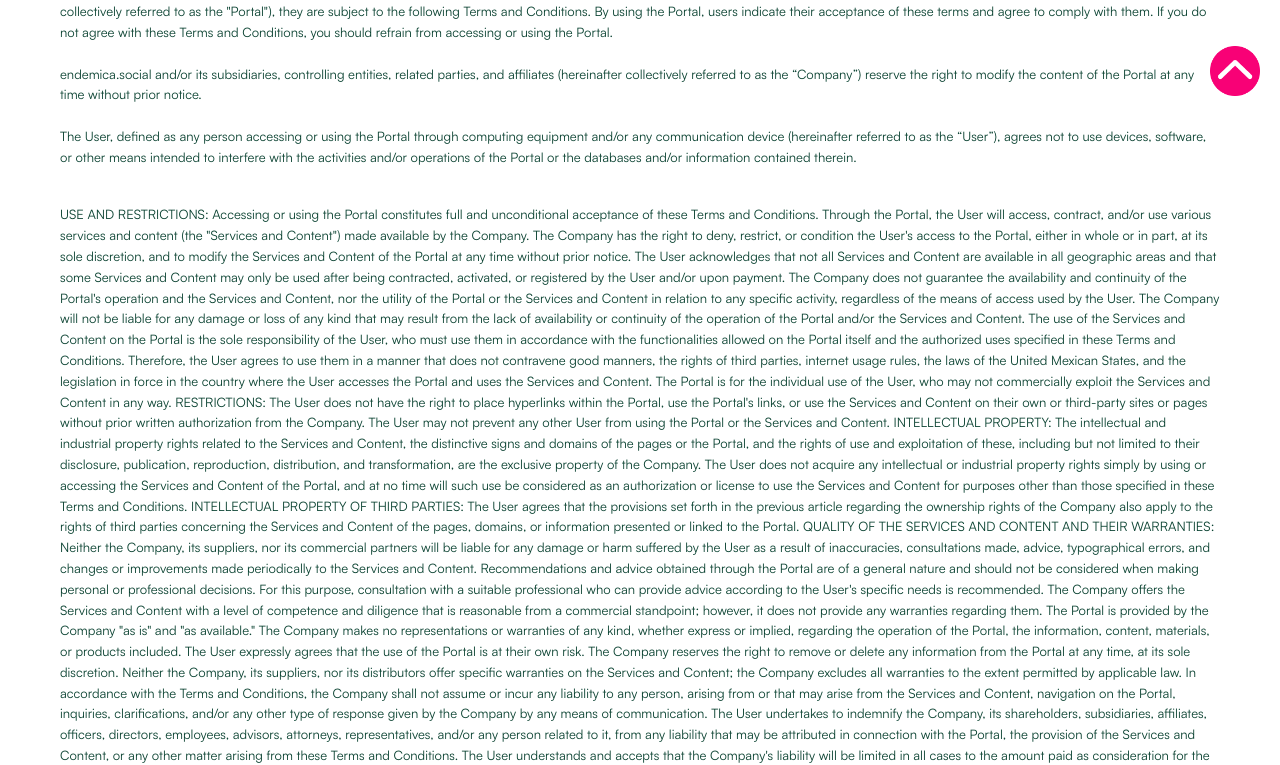
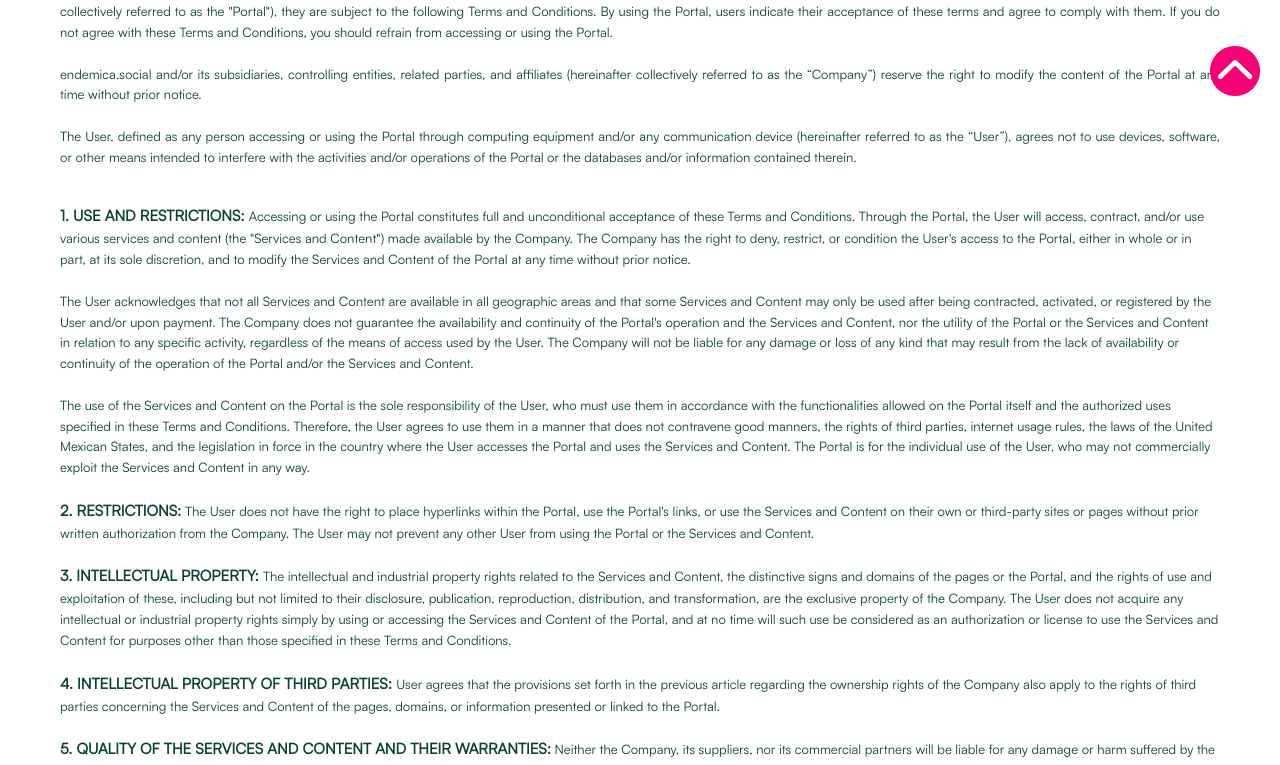
Before and after one commit to goldstein18/enemicaingles, a plain HTML site: page terms.html in a window 1280 px wide. Shown: the part 304-1069 px from the top of the page. Drawn offline with nearby package versions, Linux system fonts and the light colour scheme; files that its build step writes are made by us from their sources; files whose address does not match are found by name.

Commit message:
Update terms.html

```diff
--- a/terms.html
+++ b/terms.html
@@ -151,7 +151,7 @@
 						</div>
 					</div> <!--	<span class="sub_heading">-->
 				</div  style="border:2px solid red;" class="terms">
-				<p>
+				<p style="text-align: justify !important;">
 
 					Users are hereby informed that by merely accessing or using any of the pages, web and mobile applications, software, and applications in general that comprise the endemica.social Portal (hereinafter collectively referred to as the "Portal"), they are subject to the following Terms and Conditions. By using the Portal, users indicate their acceptance of these terms and agree to comply with them. If you do not agree with these Terms and Conditions, you should refrain from accessing or using the Portal.
 <br><br>
@@ -159,19 +159,19 @@
 The User, defined as any person accessing or using the Portal through computing equipment and/or any communication device (hereinafter referred to as the “User”), agrees not to use devices, software, or other means intended to interfere with the activities and/or operations of the Portal or the databases and/or information contained therein.<br><br>
 				</p>
 				<p>
-					USE AND RESTRICTIONS: Accessing or using the Portal constitutes full and unconditional acceptance of these Terms and Conditions. Through the Portal, the User will access, contract, and/or use various services and content (the "Services and Content") made available by the Company. The Company has the right to deny, restrict, or condition the User's access to the Portal, either in whole or in part, at its sole discretion, and to modify the Services and Content of the Portal at any time without prior notice.
+					<span class="sub_heading">1. USE AND RESTRICTIONS: </span>  Accessing or using the Portal constitutes full and unconditional acceptance of these Terms and Conditions. Through the Portal, the User will access, contract, and/or use various services and content (the "Services and Content") made available by the Company. The Company has the right to deny, restrict, or condition the User's access to the Portal, either in whole or in part, at its sole discretion, and to modify the Services and Content of the Portal at any time without prior notice.<br><br>
 
-The User acknowledges that not all Services and Content are available in all geographic areas and that some Services and Content may only be used after being contracted, activated, or registered by the User and/or upon payment. The Company does not guarantee the availability and continuity of the Portal's operation and the Services and Content, nor the utility of the Portal or the Services and Content in relation to any specific activity, regardless of the means of access used by the User. The Company will not be liable for any damage or loss of any kind that may result from the lack of availability or continuity of the operation of the Portal and/or the Services and Content.
+The User acknowledges that not all Services and Content are available in all geographic areas and that some Services and Content may only be used after being contracted, activated, or registered by the User and/or upon payment. The Company does not guarantee the availability and continuity of the Portal's operation and the Services and Content, nor the utility of the Portal or the Services and Content in relation to any specific activity, regardless of the means of access used by the User. The Company will not be liable for any damage or loss of any kind that may result from the lack of availability or continuity of the operation of the Portal and/or the Services and Content.<br><br>
 
-The use of the Services and Content on the Portal is the sole responsibility of the User, who must use them in accordance with the functionalities allowed on the Portal itself and the authorized uses specified in these Terms and Conditions. Therefore, the User agrees to use them in a manner that does not contravene good manners, the rights of third parties, internet usage rules, the laws of the United Mexican States, and the legislation in force in the country where the User accesses the Portal and uses the Services and Content. The Portal is for the individual use of the User, who may not commercially exploit the Services and Content in any way.
+The use of the Services and Content on the Portal is the sole responsibility of the User, who must use them in accordance with the functionalities allowed on the Portal itself and the authorized uses specified in these Terms and Conditions. Therefore, the User agrees to use them in a manner that does not contravene good manners, the rights of third parties, internet usage rules, the laws of the United Mexican States, and the legislation in force in the country where the User accesses the Portal and uses the Services and Content. The Portal is for the individual use of the User, who may not commercially exploit the Services and Content in any way.<br><br>
 
-RESTRICTIONS: The User does not have the right to place hyperlinks within the Portal, use the Portal's links, or use the Services and Content on their own or third-party sites or pages without prior written authorization from the Company. The User may not prevent any other User from using the Portal or the Services and Content.
+<span class="sub_heading">2. RESTRICTIONS:</span> The User does not have the right to place hyperlinks within the Portal, use the Portal's links, or use the Services and Content on their own or third-party sites or pages without prior written authorization from the Company. The User may not prevent any other User from using the Portal or the Services and Content.
 
-INTELLECTUAL PROPERTY: The intellectual and industrial property rights related to the Services and Content, the distinctive signs and domains of the pages or the Portal, and the rights of use and exploitation of these, including but not limited to their disclosure, publication, reproduction, distribution, and transformation, are the exclusive property of the Company. The User does not acquire any intellectual or industrial property rights simply by using or accessing the Services and Content of the Portal, and at no time will such use be considered as an authorization or license to use the Services and Content for purposes other than those specified in these Terms and Conditions.
+	<br><br> <span class="sub_heading">3. INTELLECTUAL PROPERTY: </span> The intellectual and industrial property rights related to the Services and Content, the distinctive signs and domains of the pages or the Portal, and the rights of use and exploitation of these, including but not limited to their disclosure, publication, reproduction, distribution, and transformation, are the exclusive property of the Company. The User does not acquire any intellectual or industrial property rights simply by using or accessing the Services and Content of the Portal, and at no time will such use be considered as an authorization or license to use the Services and Content for purposes other than those specified in these Terms and Conditions. <br><br>
 
-INTELLECTUAL PROPERTY OF THIRD PARTIES: The User agrees that the provisions set forth in the previous article regarding the ownership rights of the Company also apply to the rights of third parties concerning the Services and Content of the pages, domains, or information presented or linked to the Portal.
+	<span class="sub_heading">4. INTELLECTUAL PROPERTY OF THIRD PARTIES: </span> User agrees that the provisions set forth in the previous article regarding the ownership rights of the Company also apply to the rights of third parties concerning the Services and Content of the pages, domains, or information presented or linked to the Portal.
 
-QUALITY OF THE SERVICES AND CONTENT AND THEIR WARRANTIES: Neither the Company, its suppliers, nor its commercial partners will be liable for any damage or harm suffered by the User as a result of inaccuracies, consultations made, advice, typographical errors, and changes or improvements made periodically to the Services and Content. Recommendations and advice obtained through the Portal are of a general nature and should not be considered when making personal or professional decisions. For this purpose, consultation with a suitable professional who can provide advice according to the User's specific needs is recommended.
+	<br><br>	<span class="sub_heading">5. QUALITY OF THE SERVICES AND CONTENT AND THEIR WARRANTIES:</span> Neither the Company, its suppliers, nor its commercial partners will be liable for any damage or harm suffered by the User as a result of inaccuracies, consultations made, advice, typographical errors, and changes or improvements made periodically to the Services and Content. Recommendations and advice obtained through the Portal are of a general nature and should not be considered when making personal or professional decisions. For this purpose, consultation with a suitable professional who can provide advice according to the User's specific needs is recommended.
 
 The Company offers the Services and Content with a level of competence and diligence that is reasonable from a commercial standpoint; however, it does not provide any warranties regarding them. The Portal is provided by the Company "as is" and "as available." The Company makes no representations or warranties of any kind, whether express or implied, regarding the operation of the Portal, the information, content, materials, or products included. The User expressly agrees that the use of the Portal is at their own risk. The Company reserves the right to remove or delete any information from the Portal at any time, at its sole discretion. Neither the Company, its suppliers, nor its distributors offer specific warranties on the Services and Content; the Company excludes all warranties to the extent permitted by applicable law.
 
@@ -181,39 +181,39 @@
 
 The User understands and accepts that the Company's liability will be limited in all cases to the amount paid as consideration for the Services and Content.
 
-5.1 RETURNS AND CANCELLATIONS: For the security of the Users, they may cancel the Services and Content they acquire on the Portal at any time, at their sole discretion, and without any liability.
+<br><br> <span class="sub_heading">5.1 RETURNS AND CANCELLATIONS:</span> For the security of the Users, they may cancel the Services and Content they acquire on the Portal at any time, at their sole discretion, and without any liability.
 
 The User acknowledges that charges made to debit or credit cards for the Services and Content will not be refundable, and that by making such payments, they are subject to the Terms and Conditions of the service providers related to such payments.
 
-5.2 SUBSCRIPTIONS: It is possible that for the use and/or contracting of some or all of the Services and Content, the registration of the User and a valid automatic payment method associated with such registration, which may be modified or canceled at the User's discretion, will be necessary. In such cases, the User will be subject to the Terms and Conditions of the payment platform.
+<br><br> <span class="sub_heading">5.2 SUBSCRIPTIONS: </span> It is possible that for the use and/or contracting of some or all of the Services and Content, the registration of the User and a valid automatic payment method associated with such registration, which may be modified or canceled at the User's discretion, will be necessary. In such cases, the User will be subject to the Terms and Conditions of the payment platform.
 
-5.3 SHIPMENTS: The Company will not be responsible for any delays and/or non-compliance regarding shipments made by or through third parties unrelated to the Company; the User accepts the risks attached and is subject to the Terms and Conditions of the service provider in charge of the shipment.
+<br><br> <span class="sub_heading">5.3 SHIPMENTS: </span> The Company will not be responsible for any delays and/or non-compliance regarding shipments made by or through third parties unrelated to the Company; the User accepts the risks attached and is subject to the Terms and Conditions of the service provider in charge of the shipment.
 
-GOODS AND SERVICES OF THIRD PARTIES LINKED: The fact that information is offered on the Portal or on other linked or connected sites does not imply the recommendation, warranty, sponsorship, or approval by the Company regarding such information, goods, and/or services. The availability of goods and/or services offered by third parties or by linked or connected sites is not the responsibility of the Company. Consequently, the Company will not be liable before any authority of any nature, for any matter related to the sale, consumption, distribution, delivery, availability, or provision of any of the goods and/or services offered by third parties or by sites linked or connected through the Portal.
+<br><br>	<span class="sub_heading">6. GOODS AND SERVICES OF THIRD PARTIES LINKED: </span> The fact that information is offered on the Portal or on other linked or connected sites does not imply the recommendation, warranty, sponsorship, or approval by the Company regarding such information, goods, and/or services. The availability of goods and/or services offered by third parties or by linked or connected sites is not the responsibility of the Company. Consequently, the Company will not be liable before any authority of any nature, for any matter related to the sale, consumption, distribution, delivery, availability, or provision of any of the goods and/or services offered by third parties or by sites linked or connected through the Portal.
 
 Regarding the Services and Content provided by third parties within or through links to the Portal (such as links, banners, and buttons), the Company is limited exclusively, for the convenience of the User, to:
 
 (i) inform the User about them and, (ii) provide a means to connect the User with suppliers or vendors. The products and/or services that are marketed within the Portal and/or on third-party sites linked are supplied by independent merchants and should not be considered in any case as the responsibility of the Company. There is no employment relationship, association, or partnership between the Company and such third parties. Any advice, opinion, statement, information, and content from third-party pages linked or within the Portal represent the opinions and judgments of such third party, consequently, the Company will not be responsible for any damage or harm suffered by the User as a result of these.
 
-CONFIDENTIALITY: The Company undertakes to keep confidential the information it receives from the User that has such character according to the applicable legal provisions in the United Mexican States; the Company assumes no obligation to keep confidential any other information that the User provides.
+<br><br> <span class="sub_heading">7. CONFIDENTIALITY: </span> The Company undertakes to keep confidential the information it receives from the User that has such character according to the applicable legal provisions in the United Mexican States; the Company assumes no obligation to keep confidential any other information that the User provides.
 
-USE OF NON-CONFIDENTIAL INFORMATION: By using the Portal, the User authorizes the Company, by way of example but not limitation, to use, publish, reproduce, disclose, communicate publicly, and transmit non-confidential information, under the terms established in the Federal Law on Protection of Personal Data in Possession of Private Parties, the Federal Law of Copyrights, the Federal Law for the Protection of the Consumer, and any other applicable legislation in Mexican law.
+<br><br> <span class="sub_heading">8. USE OF NON-CONFIDENTIAL INFORMATION: </span> By using the Portal, the User authorizes the Company, by way of example but not limitation, to use, publish, reproduce, disclose, communicate publicly, and transmit non-confidential information, under the terms established in the Federal Law on Protection of Personal Data in Possession of Private Parties, the Federal Law of Copyrights, the Federal Law for the Protection of the Consumer, and any other applicable legislation in Mexican law.
 
-COOKIES: The User who accesses the Portal agrees to receive files transmitted by the Company's servers. A "Cookie" is a data file that is stored on the User's computer hard drive when they access the Portal. Such files may contain information such as the identification provided by the User or information to track the pages that the User has visited. A Cookie cannot read data or information from the User's hard drive or read Cookies created by other sites or pages.
+<br><br> <span class="sub_heading">9. COOKIES: </span> The User who accesses the Portal agrees to receive files transmitted by the Company's servers. A "Cookie" is a data file that is stored on the User's computer hard drive when they access the Portal. Such files may contain information such as the identification provided by the User or information to track the pages that the User has visited. A Cookie cannot read data or information from the User's hard drive or read Cookies created by other sites or pages.
 
 Generally, Cookies are accepted automatically, but the User can change their browser settings at any time. If the User decides to reject Cookies, certain sections of the Portal may not function optimally or may not function at all.
 
-PRIVACY NOTICE OF PERSONAL DATA: All information that the Company collects from the User is treated with absolute confidentiality according to the applicable legal provisions in Mexican law.
+<br><br> <span class="sub_heading">10. PRIVACY NOTICE OF PERSONAL DATA: </span> All information that the Company collects from the User is treated with absolute confidentiality according to the applicable legal provisions in Mexican law.
 
-ACCESS KEYS: At all times, the User is solely and finally responsible for keeping secret the access keys they may have and with which they have access to certain Services and Content of the Portal.
+<br><br> <span class="sub_heading">11. ACCESS KEYS: </span> At all times, the User is solely and finally responsible for keeping secret the access keys they may have and with which they have access to certain Services and Content of the Portal.
 
-MODIFICATIONS: The Company has the right to modify, at any time, the Terms and Conditions, without prior notice and/or consent from the User. Consequently, the User must carefully read the Terms and Conditions each time they intend to use the Portal. Certain Services and Content offered to Users on and/or through the Portal are subject to particular conditions of their own that replace, complete, and/or modify these Terms and Conditions. Consequently, the User must also carefully read the corresponding particular conditions before accessing any of the Services and Content.
+<br><br> <span class="sub_heading">12. MODIFICATIONS: </span> The Company has the right to modify, at any time, the Terms and Conditions, without prior notice and/or consent from the User. Consequently, the User must carefully read the Terms and Conditions each time they intend to use the Portal. Certain Services and Content offered to Users on and/or through the Portal are subject to particular conditions of their own that replace, complete, and/or modify these Terms and Conditions. Consequently, the User must also carefully read the corresponding particular conditions before accessing any of the Services and Content.
 
-APPLICABLE LAWS AND JURISDICTION: For the interpretation, compliance, and execution of these Terms and Conditions, the User agrees that the Federal laws of the United Mexican States will be applicable and the courts of Querétaro, Querétaro will be competent, expressly renouncing any other jurisdiction or forum that might correspond to them due to their present or future domiciles or for any other reason.
+<br><br> <span class="sub_heading">13. APPLICABLE LAWS AND JURISDICTION: </span> For the interpretation, compliance, and execution of these Terms and Conditions, the User agrees that the Federal laws of the United Mexican States will be applicable and the courts of Querétaro, Querétaro will be competent, expressly renouncing any other jurisdiction or forum that might correspond to them due to their present or future domiciles or for any other reason.
 
-RETURNS: No exchanges or returns are made.
+<br><br> <span class="sub_heading">14. RETURNS: </span> No exchanges or returns are made.
 
-CONTACT: The User may contact the Company's staff at any time for any clarification, comment, doubt, and/or suggestion related to the Services and Content, the Portal, and/or these Terms and Conditions at datos@endemica.social.
+<br><br> <span class="sub_heading">15.CONTACT: </span> The User may contact the Company's staff at any time for any clarification, comment, doubt, and/or suggestion related to the Services and Content, the Portal, and/or these Terms and Conditions at datos@endemica.social.
 				</p>
 
 
```
